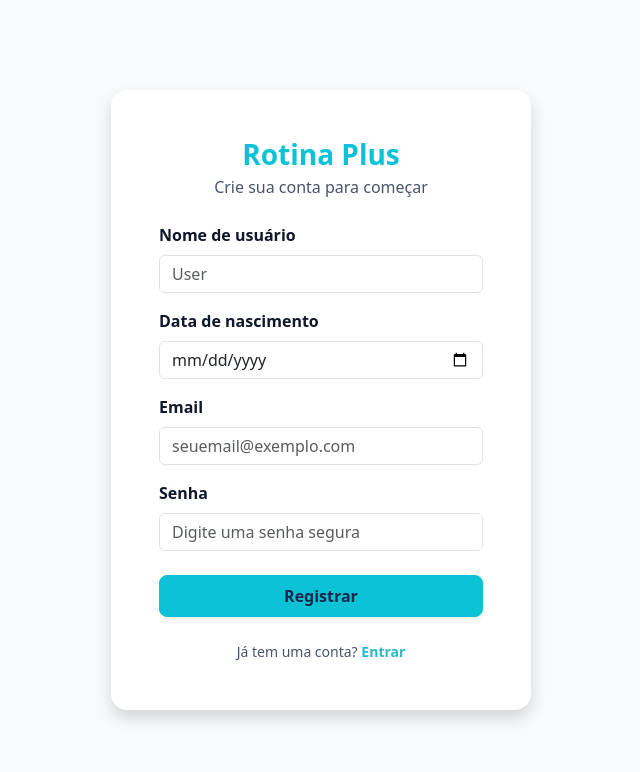
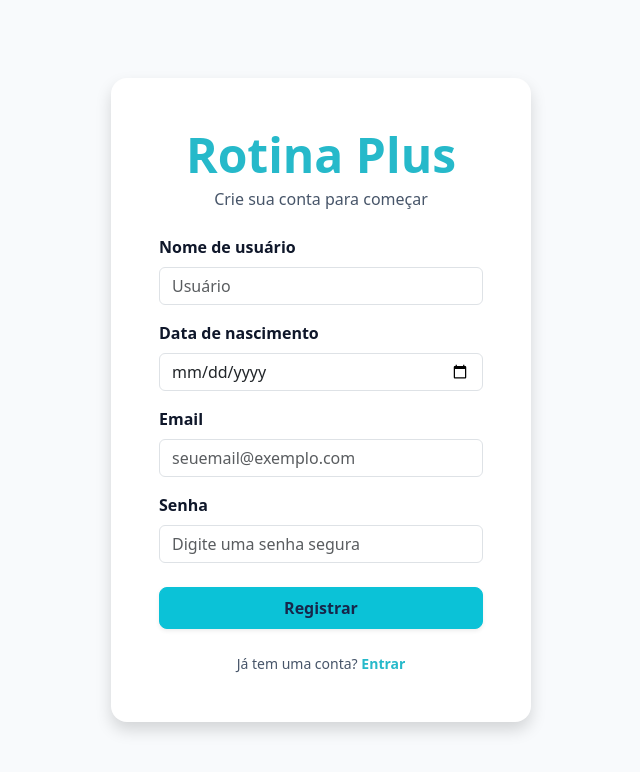
Before and after one commit to Lumikin/Rotina-Plus, a React app in the folder frontend/: page / in a window 1280 px wide. Shown: the top 772 px of the page, without its empty margins (319-959 px from the left). Built offline with nearby package versions, Linux system fonts and the light colour scheme; the HTML template or start-up script is replaced by a standard one.

Commit message:
:sparkles: feat(frontend): Modal de verificação

```diff
--- a/frontend/src/pages/Registrer.jsx
+++ b/frontend/src/pages/Registrer.jsx
@@ -29,7 +29,7 @@ export function Registrar() {
       >
         <div className="card-body p-4 p-md-5">
           <div className="text-center mb-4">
-            <h1 className="h3 fw-bold mb-1" style={{ color: "#0bc2d7" }}>
+            <h1 className="display-5 fw-bold mb-1" style={{ color: "#26b9ca" }}>
               Rotina Plus
             </h1>
             <p style={{ color: "#475569" }} className="mb-0">
@@ -47,7 +47,7 @@ export function Registrar() {
                 required
                 className="form-control"
                 type="text"
-                placeholder="User"
+                placeholder="Usuário"
                 value={nome}
                 onChange={(e) => setNome(e.target.value)}
               />
```
